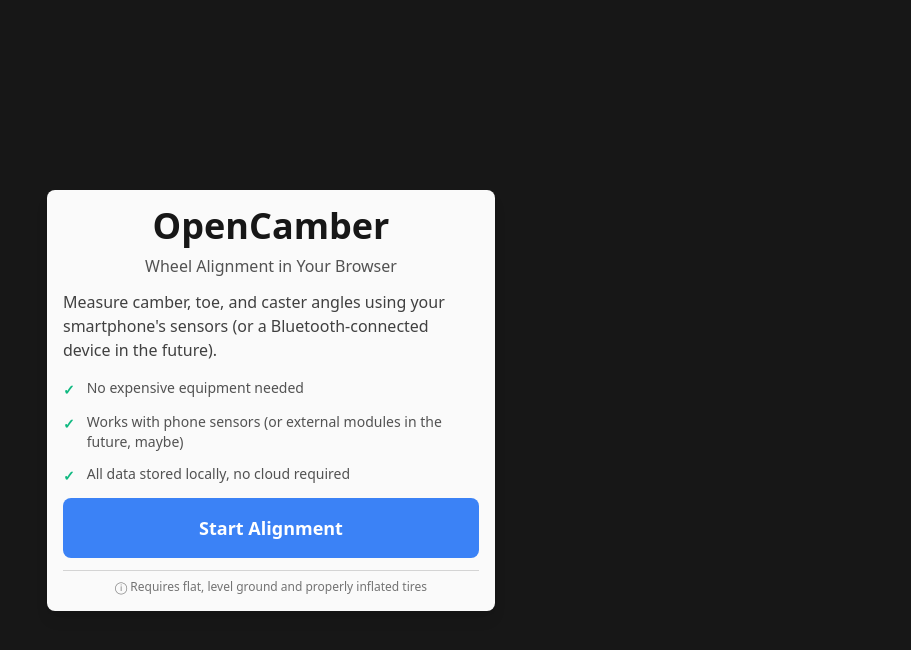
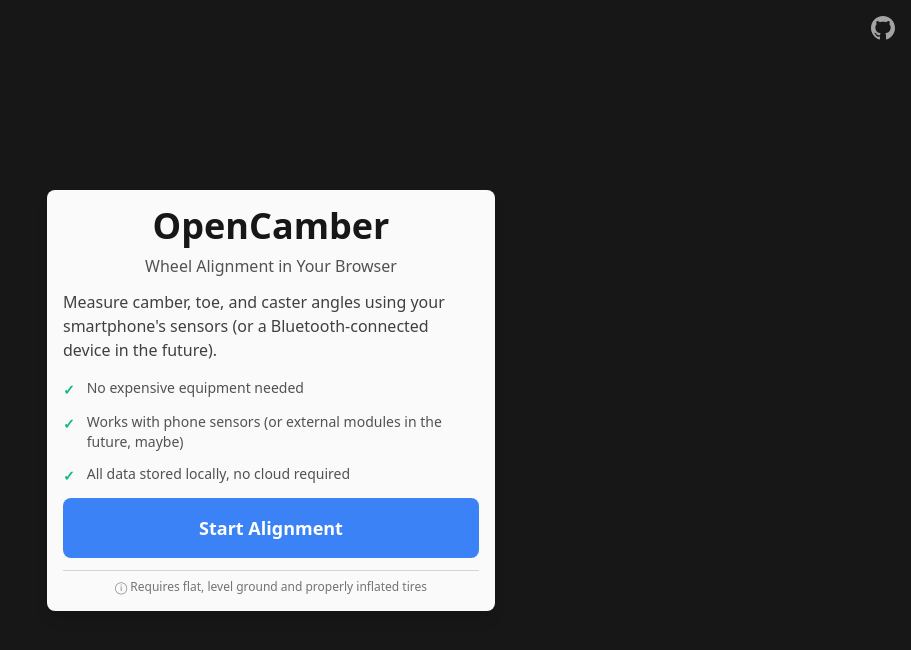
Before and after one commit to hippich/OpenCamber, a React (Vite) app: page / in a window 1280 px wide. Shown: the top 650 px of the page, without its empty margins (369-1280 px from the left). Built offline with nearby package versions, Linux system fonts and the light colour scheme.

Commit message:
feat: add global GitHub logo link to all pages

```diff
--- a/src/App.tsx
+++ b/src/App.tsx
@@ -14,6 +14,19 @@
     <Router basename={baseUrl} future={{ v7_startTransition: true, v7_relativeSplatPath: true }}>
       <ToastProvider>
         <SensorControllerProvider>
+          {/* Global GitHub Link */}
+          <a
+            href="https://github.com/hippich/OpenCamber"
+            target="_blank"
+            rel="noopener noreferrer"
+            className="fixed top-4 right-4 z-50 text-neutral-400 hover:text-neutral-100 transition-colors"
+            title="View on GitHub"
+          >
+            <svg className="w-6 h-6" fill="currentColor" viewBox="0 0 24 24">
+              <path d="M12 0c-6.626 0-12 5.373-12 12 0 5.302 3.438 9.8 8.207 11.387.599.111.793-.261.793-.577v-2.234c-3.338.726-4.033-1.416-4.033-1.416-.546-1.387-1.333-1.756-1.333-1.756-1.089-.745.083-.729.083-.729 1.205.084 1.839 1.237 1.839 1.237 1.07 1.834 2.807 1.304 3.492.997.107-.775.418-1.305.762-1.604-2.665-.305-5.467-1.334-5.467-5.931 0-1.311.469-2.381 1.236-3.221-.124-.303-.535-1.524.117-3.176 0 0 1.008-.322 3.301 1.23.957-.266 1.983-.399 3.003-.404 1.02.005 2.047.138 3.006.404 2.291-1.552 3.297-1.23 3.297-1.23.653 1.653.242 2.874.118 3.176.77.84 1.235 1.911 1.235 3.221 0 4.609-2.807 5.624-5.479 5.921.43.372.823 1.102.823 2.222v 3.293c0 .319.192.694.801.576 4.765-1.589 8.199-6.086 8.199-11.386 0-6.627-5.373-12-12-12z" />
+            </svg>
+          </a>
+
           <Routes>
             <Route path="/" element={<Home />} />
             <Route path="/setup" element={<Setup />} />
```
